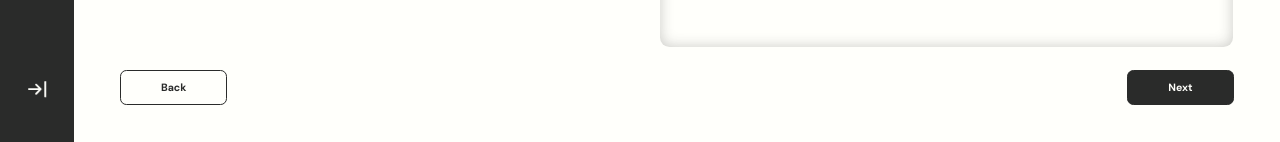
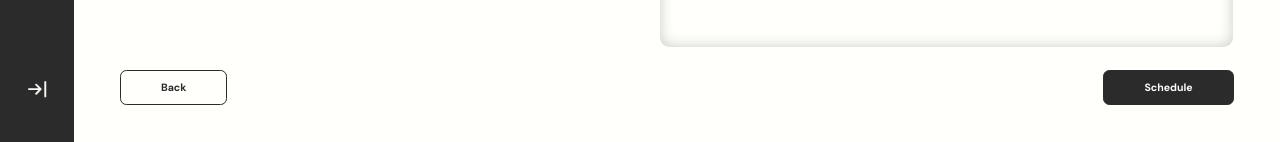
Before and after one commit to GeekLabsHoldings/Machine-Genius, a Next.js app: page /content-creator/images-generating-titles in a window 1280 px wide. Shown: the part 655-797 px from the top of the page. Built offline with nearby package versions, Linux system fonts and the light colour scheme.

Commit message:
edit button

```diff
--- a/app/content-creator/images-generating-titles/page.tsx
+++ b/app/content-creator/images-generating-titles/page.tsx
@@ -60,9 +60,9 @@ const ImagesForGeneratingTitles = () => {
           href={"/content-creator/choose-articles"}
         />
         <CustomBtn
-          word={"Next"}
+          word={"Schedule"}
           btnColor="black"
-          href={"/content-creator/working-on-article-after-create"}
+          href={"/content-creator/schedule-script"}
         />
       </div>
     </div>
```
